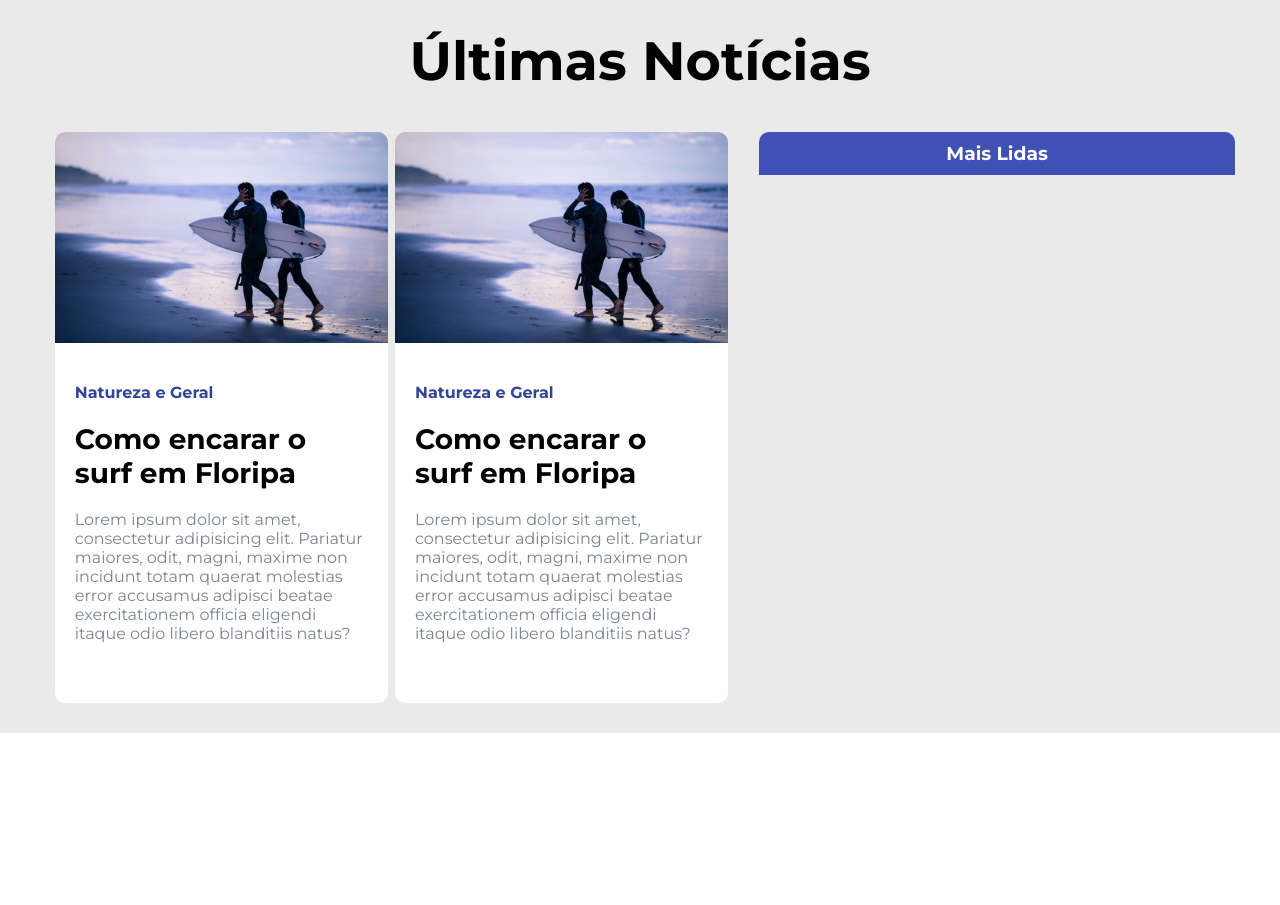
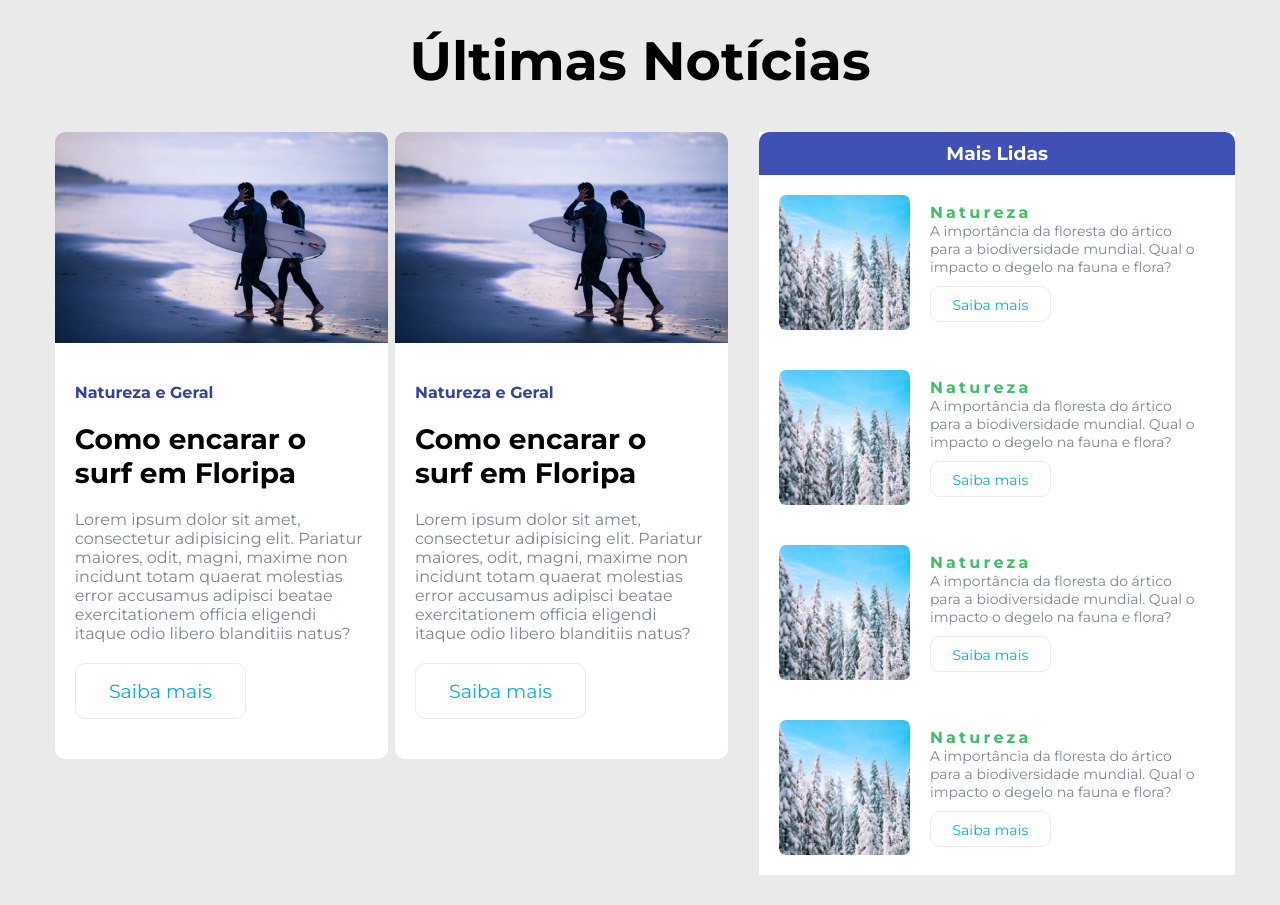
Before and after one commit to Roberto230/portalDeNoticias, a website: page pages/home.html in a window 1280 px wide. Shown: the part 820-1725 px from the top of the page. Before the commit the page ends 1553 px from the top, so only its background shows below. Drawn offline with Linux system fonts and the light colour scheme.

Commit message:
Desenvolvedo portal 3

```diff
--- a/pages/home.html
+++ b/pages/home.html
@@ -49,6 +49,7 @@
                                     <h3>Natureza e Geral</h3>
                                     <h2>Como encarar o surf em Floripa</h2>
                                     <p>Lorem ipsum dolor sit amet, consectetur adipisicing elit. Pariatur maiores, odit, magni, maxime non incidunt totam quaerat molestias error accusamus adipisci beatae exercitationem officia eligendi itaque odio libero blanditiis natus?</p>
+                                    <a href="/encarar-o-surf">Saiba mais</a>
                                 </div>
                             </div>
                             <div class="box-ultima-single">
@@ -57,11 +58,52 @@
                                     <h3>Natureza e Geral</h3>
                                     <h2>Como encarar o surf em Floripa</h2>
                                     <p>Lorem ipsum dolor sit amet, consectetur adipisicing elit. Pariatur maiores, odit, magni, maxime non incidunt totam quaerat molestias error accusamus adipisci beatae exercitationem officia eligendi itaque odio libero blanditiis natus?</p>
+                                    <a href="/encarar-o-surf">Saiba mais</a>
                                 </div>
                             </div>
                         </div>
                         <div class="mais-lidas">
                             <h3>Mais Lidas</h3>
+                            <div class="mais-lidas-noticias">
+                                <div class="mais-lidas-noticia-single">
+                                    <img src="/public/images/NATUREZA1.png">
+                                    <div class="texto-mais-lidas-single">
+                                        <h4>Natureza</h4>
+                                        <p>A importância da floresta do ártico para a biodiversidade mundial. Qual o impacto o degelo na fauna e flora?</p>
+                                        <a href="/encarar-o-surf">Saiba mais</a>
+                                    </div>
+                                </div>
+                            </div>
+                            <div class="mais-lidas-noticias">
+                                <div class="mais-lidas-noticia-single">
+                                    <img src="/public/images/NATUREZA1.png">
+                                    <div class="texto-mais-lidas-single">
+                                        <h4>Natureza</h4>
+                                        <p>A importância da floresta do ártico para a biodiversidade mundial. Qual o impacto o degelo na fauna e flora?</p>
+                                        <a href="/encarar-o-surf">Saiba mais</a>
+                                    </div>
+                                </div>
+                            </div>
+                            <div class="mais-lidas-noticias">
+                                <div class="mais-lidas-noticia-single">
+                                    <img src="/public/images/NATUREZA1.png">
+                                    <div class="texto-mais-lidas-single">
+                                        <h4>Natureza</h4>
+                                        <p>A importância da floresta do ártico para a biodiversidade mundial. Qual o impacto o degelo na fauna e flora?</p>
+                                        <a href="/encarar-o-surf">Saiba mais</a>
+                                    </div>
+                                </div>
+                            </div>
+                            <div class="mais-lidas-noticias">
+                                <div class="mais-lidas-noticia-single">
+                                    <img src="/public/images/NATUREZA1.png">
+                                    <div class="texto-mais-lidas-single">
+                                        <h4>Natureza</h4>
+                                        <p>A importância da floresta do ártico para a biodiversidade mundial. Qual o impacto o degelo na fauna e flora?</p>
+                                        <a href="/encarar-o-surf">Saiba mais</a>
+                                    </div>
+                                </div>
+                            </div>
                         </div>
                     </div>
                 </div>
--- a/public/style.css
+++ b/public/style.css
@@ -8,6 +8,7 @@
 header{
     padding:8px 0;
     background-color: #0aacdc;
+    text-align: center;
 }
 
 .center{
@@ -15,6 +16,7 @@ header{
     margin:0 auto;
     padding:0 2%;
     display: flex;
+    flex-wrap: wrap;
 }
 
 .logo{
@@ -137,6 +139,8 @@ header{
     width: 60%;
     padding: 0 10px;
     display: flex;
+    height: 100%;
+    flex-wrap: wrap;
   }
 
   .box-ultima-single{
@@ -173,12 +177,28 @@ header{
     margin: 20px 0;
   }
 
+  .box-ultima-single a{
+    display: block;
+    width: 171px;
+    height: 56px;
+    border: 1px solid #EBEBEB;
+    text-decoration: none;
+    color: #0AACDC;
+    border-radius: 10px;
+    line-height: 56px;
+    text-align: center;
+    font-size: 19px;
+  }
+
   .conteudo-noticia-single{
     padding: 20px;
   }
 
   .mais-lidas{
     width: 40%;
+    height: 100%;
+    background-color: #fff;
+    flex-wrap: wrap;
   }
 
   .mais-lidas > h3{
@@ -189,3 +209,57 @@ header{
     border-top-left-radius: 10px;
     border-top-right-radius: 10px;
   }
+
+  .mais-lidas-noticia-single{
+    display: flex;
+    padding: 20px;
+    text-align: left;
+    flex-wrap: wrap;
+  }
+
+  .mais-lidas-noticia-single img{
+    width: 30%;
+  }
+
+  .mais-lidas-noticia-single .texto-mais-lidas-single{
+    width: 70%;
+    padding: 8px 20px;
+  }
+
+  .texto-mais-lidas-single h4{
+    color: #40BE65;
+    letter-spacing: 3.2px;
+  }
+
+  .texto-mais-lidas-single p{
+    color: #7B8591;
+    font-size: 14px;
+  }
+
+  .texto-mais-lidas-single a{
+    margin-top: 10px;
+    display: block;
+    width: 121;
+    height: 36px;
+    border: 1px solid #EBEBEB;
+    text-decoration: none;
+    color: #0AACDC;
+    border-radius: 10px;
+    line-height: 36px;
+    text-align: center;
+    font-size: 14px;
+  }
+
+  @media screen and (max-width:768px){
+    .logo,.form-busca{width: 100%;}
+    .form-busca{
+      text-align: center;
+      margin-top: 10px;
+    }
+    .title-destaque-descricao h2{
+      font-size: 34px;
+      margin: 20px 0;
+    }
+    .mais-lidas,.ultimas{width: 100%;margin-bottom: 20px;}
+    .box-ultima-single{width: 100%;margin-right: 0;margin-bottom: 20px;}
+  }
```
Also changed, not shown: public/images/NATUREZA1.png (added).
